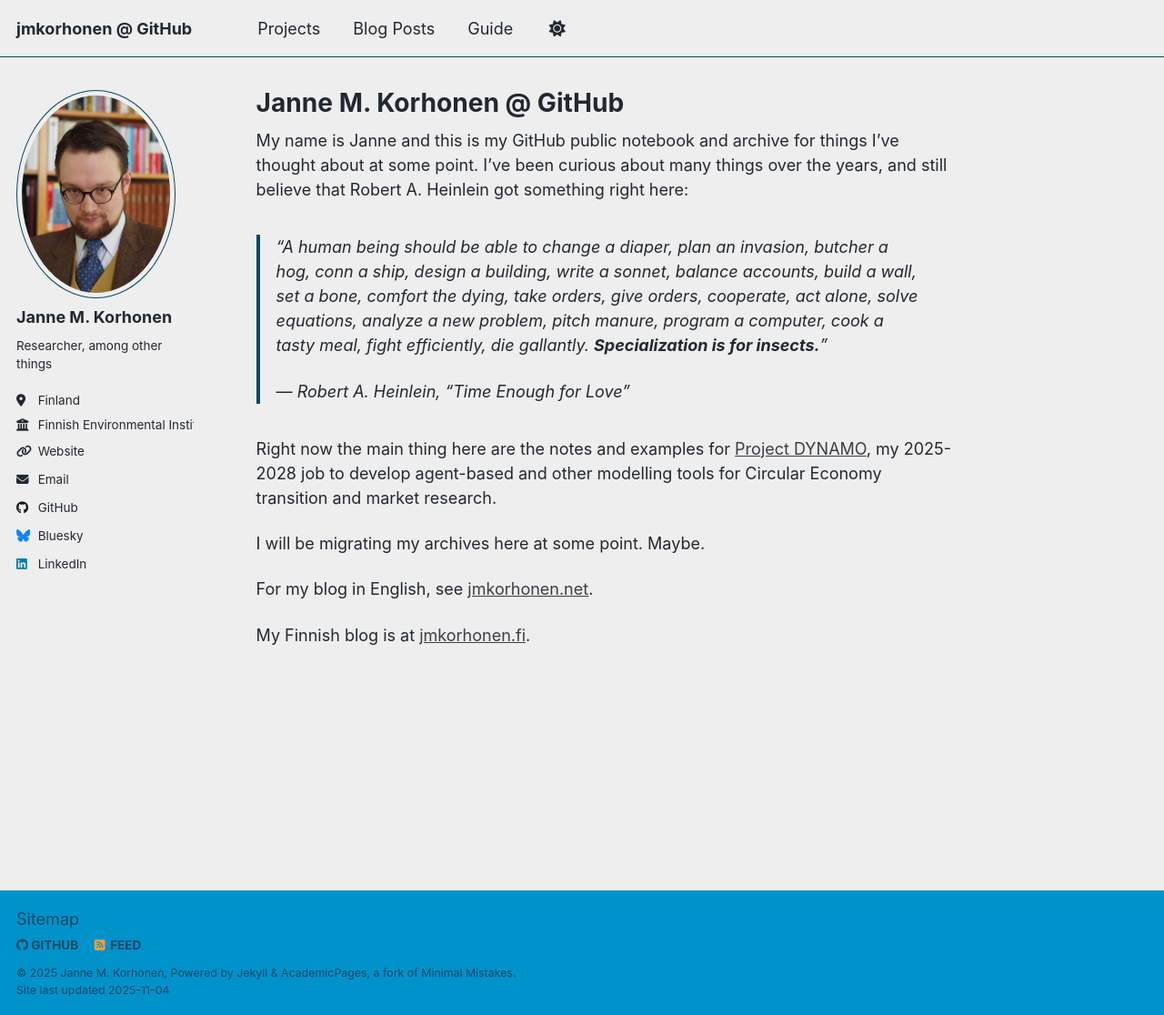
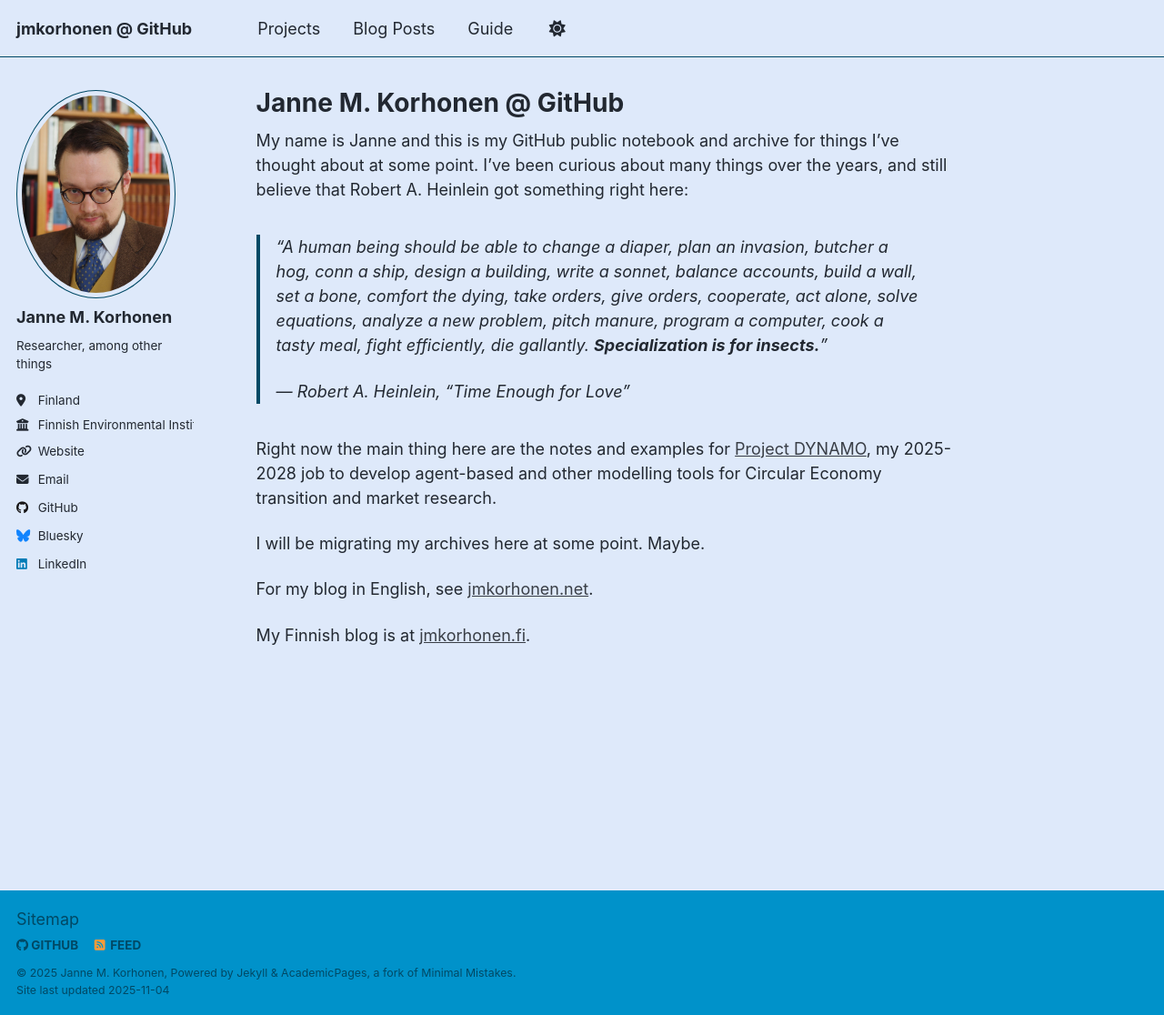
Before and after one commit to jmkorhonen/jmkorhonen.github.io, a Jekyll site: the page built from _pages/about.md, in a window 1280 px wide and 1116 px high. Shown: the whole window at 91% size. Built offline with Jekyll 4.4.1, drawn with Linux system fonts in a browser that asks for light colours; a script that is not in the unit is left out.

Commit message:
Update _air_light.scss

```diff
--- a/_sass/theme/_air_light.scss
+++ b/_sass/theme/_air_light.scss
@@ -3,6 +3,24 @@
    ========================================================================== */
 
 /* Color codes used for the theme */
+$primary-color              : #0092ca;
+$dark-primary-color         : mix(#000, $primary-color, 40%);
+$darker-primary-color       : mix(#000, $primary-color, 60%);
+$light-primary-color        : mix(#000, $primary-color, 50%);
+
+/* Background color (#dee9fa) is 80% lighter version of United Nations blue, #5b92e5 ;
+other possibilities are 70 % (#cedef7), 60% (#bdd3f5) and 50% (#adc9f2).
+See https://imagecolorpicker.com/color-code/5b92e5 */
+$background                 : #dee9fa;
+$background-light           : mix(#fff, $background, 20%);
+$background-lighter         : mix(#fff, $background, 90%);
+$text                       : #222831;
+$link                       : #393e46;
+$link-dark                  : mix(#000, $link, 25%);
+$link-light                 : mix(#fff, $link, 25%);
+$footer                     : $primary-color;
+
+/* Default color codes used for the theme
 $primary-color              : #0092ca;
 $dark-primary-color         : mix(#000, $primary-color, 40%);
 $darker-primary-color       : mix(#000, $primary-color, 60%);
@@ -16,6 +34,7 @@
 $link-dark                  : mix(#000, $link, 25%);
 $link-light                 : mix(#fff, $link, 25%);
 $footer                     : $primary-color;
+*/
 
 /* Color codes used for the site */
 $danger-color               : #ee5f5b;
@@ -23,6 +42,14 @@
 $notice-color               : #7a8288;
 $success-color              : #62c462;
 $warning-color              : #f89406;
+
+/* Default color codes used for the site
+$danger-color               : #ee5f5b;
+$info-color                 : #2f7f93;
+$notice-color               : #7a8288;
+$success-color              : #62c462;
+$warning-color              : #f89406;
+ */
 
 /* Other basic settings for the template */
 $border-radius              : 4px;
```
